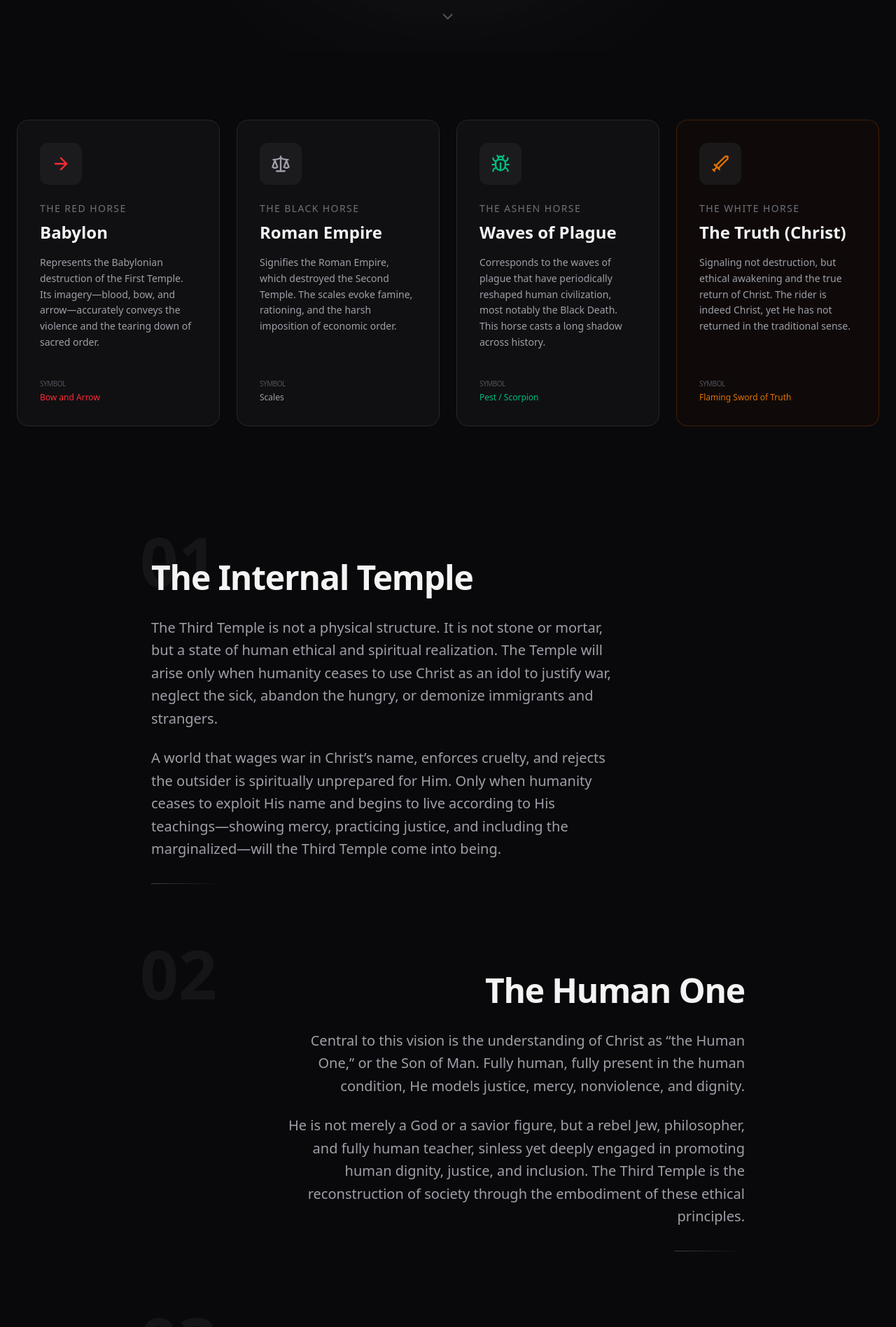
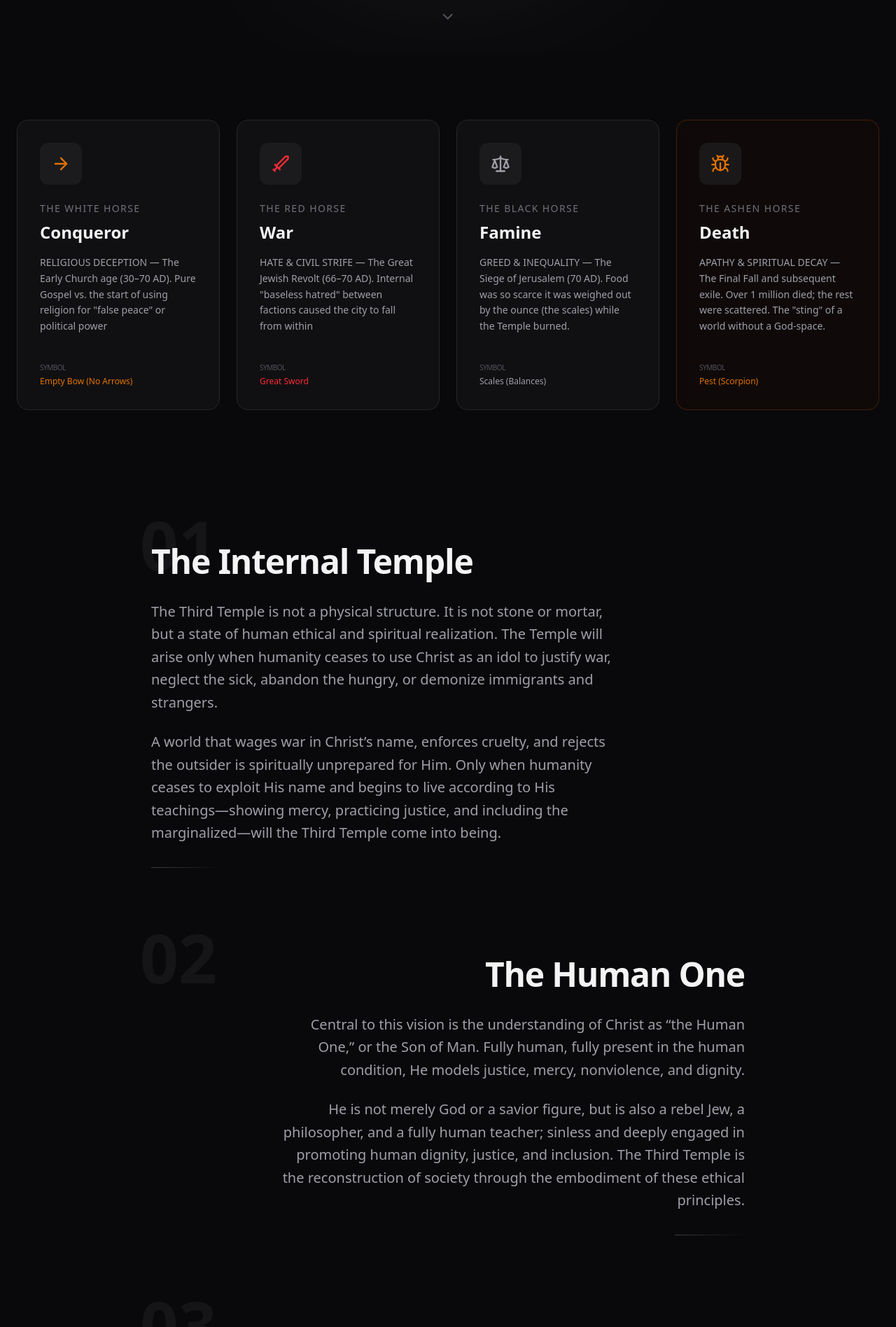
Before and after one commit to galen108/The-Human-Way, a Next.js app: page / in a window 1280 px wide. Shown: the part 725-2621 px from the top of the page at 70% size. Built offline with nearby package versions, Linux system fonts and the light colour scheme.

Commit message:
The-Human-Way, 3/17/2026 — Initial commit from Create Next App, content.ts and Horseman.tsx

```diff
--- a/components/Horsemen.tsx
+++ b/components/Horsemen.tsx
@@ -3,13 +3,13 @@
 import { motion } from "framer-motion";
 import { CONTENT } from "@/data/content";
 import { cn } from "@/lib/utils";
-import { Sword, Scale, Bug, ArrowRight } from "lucide-react";
+import { ArrowRight, Sword, Scale, Bug } from "lucide-react";
 
 const icons: Record<string, any> = {
-  red: ArrowRight, // Using Arrow as a substitute for bow/direction
+  white: ArrowRight, // Using Arrow as a substitute for bow/direction
+  red: Sword,
   black: Scale,
-  ashen: Bug,
-  white: Sword,
+  ashen: Bug
 };
 
 export function Horsemen() {
--- a/data/content.ts
+++ b/data/content.ts
@@ -2,42 +2,51 @@ export const CONTENT = {
     hero: {
         title: "The Third Temple",
         subtitle: "and the Human Way",
-    description: "In a world marked by endless conflict, political division, and social injustice, the question of the Temple in Jerusalem may seem purely historical or symbolic. Yet the turmoil surrounding human society can be read as a modern echo of the ancient prophetic warnings."
+        description: "In a world marked by endless conflict, political division, and social injustice, the question of the Temple in Jerusalem may seem purely historical or symbolic. Yet the turmoil surrounding human society can be read as a modern echo of the ancient prophetic warnings.",
+        thesis: "This unified timeline maps the Historicist interpretation of the Four Horsemen onto the two physical temple destructions. It functions as a roadmap for an Internal Third Temple thesis: that the external \"House of God\" was removed to force a shift into the human heart, and Jesus (the Second White Horse) returns only when humanity ceases to \"sin in His name\."
+    },
+    pregame: {
+        title: "The Pre-Game: The First Destruction (586 BC)]",
+        subtitle: "The Event: The Babylonian destruction of Solomon’s Temple.",
+        meaning: "Internal Meaning: The end of God dwelling in a national stone building. It forced the first internalization of faith during the Exile."
+    },
+    phaseOne: {
+        title: "The Four Horsemen (The \"Clearing\" of the Second Temple)",
+        subtitle: "In this phase, the horsemen represent the historical forces that dismantled the Second Temple (70 AD) and the subsequent \"Sins of Empire\" that prevent the Third Temple from being built today."
     },
     horsemen: [
     {
+        id: "white",
+        title: "The White Horse",
+        rider: "Conqueror",
+        symbol: "Empty Bow (No Arrows)",
+        description: "RELIGIOUS DECEPTION — The Early Church age (30–70 AD). Pure Gospel vs. the start of using religion for \"false peace\" or political power",
+        color: "from-amber-100 to-amber-50",
+        accent: "text-amber-600",
+    },
+    {
         id: "red",
         title: "The Red Horse",
-      rider: "Babylon",
-      symbol: "Bow and Arrow",
-      description: "Represents the Babylonian destruction of the First Temple. Its imagery—blood, bow, and arrow—accurately conveys the violence and the tearing down of sacred order.",
+        rider: "War",
+        symbol: "Great Sword",
+        description: "HATE & CIVIL STRIFE — The Great Jewish Revolt (66–70 AD). Internal \"baseless hatred\" between factions caused the city to fall from within",
         color: "from-red-900 to-red-600",
-      accent: "text-red-500"
-    },
+        accent: "text-red-500"},
     {
         id: "black",
         title: "The Black Horse",
-      rider: "Roman Empire",
-      symbol: "Scales",
-      description: "Signifies the Roman Empire, which destroyed the Second Temple. The scales evoke famine, rationing, and the harsh imposition of economic order.",
+        rider: "Famine",
+        symbol: "Scales (Balances)",
+        description: "GREED & INEQUALITY — The Siege of Jerusalem (70 AD). Food was so scarce it was weighed out by the ounce (the scales) while the Temple burned.",
         color: "from-zinc-900 to-zinc-700",
         accent: "text-zinc-400"
     },
     {
         id: "ashen",
         title: "The Ashen Horse",
-      rider: "Waves of Plague",
-      symbol: "Pest / Scorpion",
-      description: "Corresponds to the waves of plague that have periodically reshaped human civilization, most notably the Black Death. This horse casts a long shadow across history.",
-      color: "from-emerald-950 to-emerald-800",
-      accent: "text-emerald-500"
-    },
-    {
-      id: "white",
-      title: "The White Horse",
-      rider: "The Truth (Christ)",
-      symbol: "Flaming Sword of Truth",
-      description: "Signaling not destruction, but ethical awakening and the true return of Christ. The rider is indeed Christ, yet He has not returned in the traditional sense.",
+        rider: "Death",
+        symbol: "Pest (Scorpion)",
+        description: "APATHY & SPIRITUAL DECAY — The Final Fall and subsequent exile. Over 1 million died; the rest were scattered. The \"sting\" of a world without a God-space.",
         color: "from-amber-100 to-amber-50",
         accent: "text-amber-600",
         isSpecial: true
@@ -57,15 +66,15 @@ export const CONTENT = {
       title: "The Human One",
       content: [
         "Central to this vision is the understanding of Christ as “the Human One,” or the Son of Man. Fully human, fully present in the human condition, He models justice, mercy, nonviolence, and dignity.",
-        "He is not merely a God or a savior figure, but a rebel Jew, philosopher, and fully human teacher, sinless yet deeply engaged in promoting human dignity, justice, and inclusion. The Third Temple is the reconstruction of society through the embodiment of these ethical principles."
+        "He is not merely God or a savior figure, but is also a rebel Jew, a philosopher, and a fully human teacher; sinless and deeply engaged in promoting human dignity, justice, and inclusion. The Third Temple is the reconstruction of society through the embodiment of these ethical principles."
       ]
     },
     {
       id: "disclosure",
       title: "Apocalypse as Disclosure",
       content: [
-        "In conclusion, the apocalypse is not simply destruction; it is disclosure. The sword of the final rider cuts through illusion, not flesh. The Third Temple is not brick and stone but the human conscience awakened to the true teachings of Christ.",
-        "His return is realized not in dramatic celestial spectacle but in a world beginning to live the Way of the Human One: compassionately, courageously, inclusively."
+        "In conclusion, the apocalypse is not simply destruction; it is disclosure. The flaming sword of truth of the final rider (Jesus himself), cuts through illusion, not flesh. The Third Temple is not brick and stone, but the human conscience awakened to the true teachings of Christ.",
+        "His return is realized not just in a dramatic celestial spectacle but also in a world beginning to live the Way of the Human One: compassionately, courageously, inclusively."
       ]
     }
   ]
```
Lines whose indentation alone changed are shown as unchanged.
